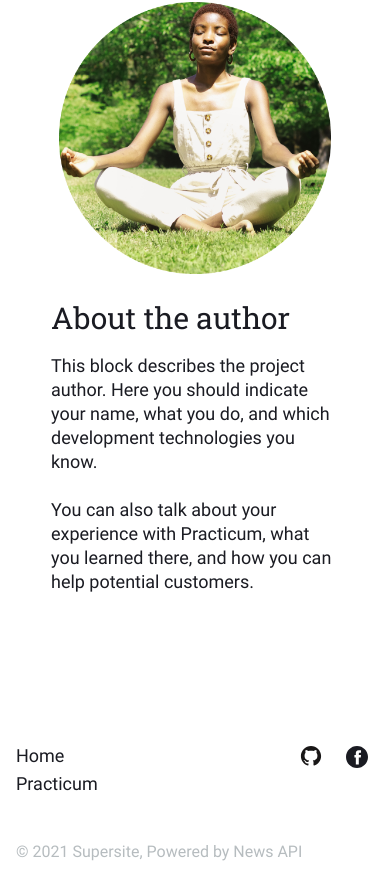
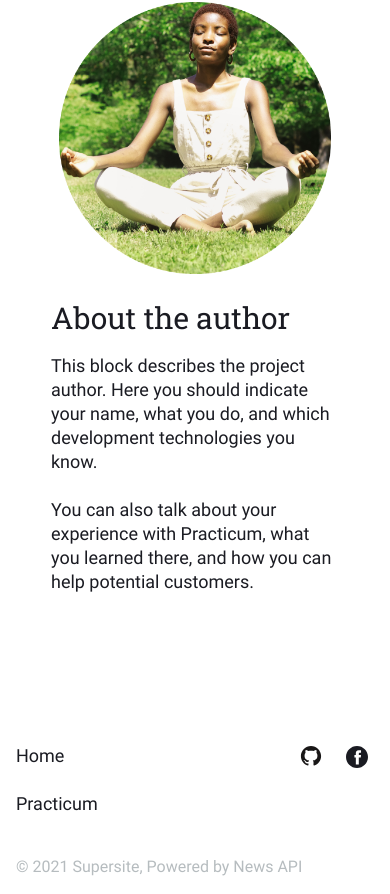
Before and after one commit to Sahar321/news-explorer-frontend, a React (Create React App) app: page / in a window 390 px wide. Shown: the part 2581-3475 px from the top of the page. Built offline with nearby package versions, Linux system fonts and the light colour scheme.

Commit message:
implement mobile version

```diff
--- a/src/blocks/card/card.css
+++ b/src/blocks/card/card.css
@@ -10,13 +10,12 @@
 }
 
 @media screen and (max-width: 769px) {
-  .card{
+  .card {
     width: 224px;
   }
-
 }
 @media screen and (max-width: 480px) {
   .card {
-width: 288px;
+    width: 288px;
   }
 }
--- a/src/blocks/footer/__nav-link/_type/footer__nav-item_type_practicum.css
+++ b/src/blocks/footer/__nav-link/_type/footer__nav-item_type_practicum.css
@@ -5,5 +5,6 @@
   .footer__nav-item_type_practicum {
     margin: 0;
     grid-area: 2 / 1 / 3 / 2;
+    padding-top: 12px;
   }
 }
```
